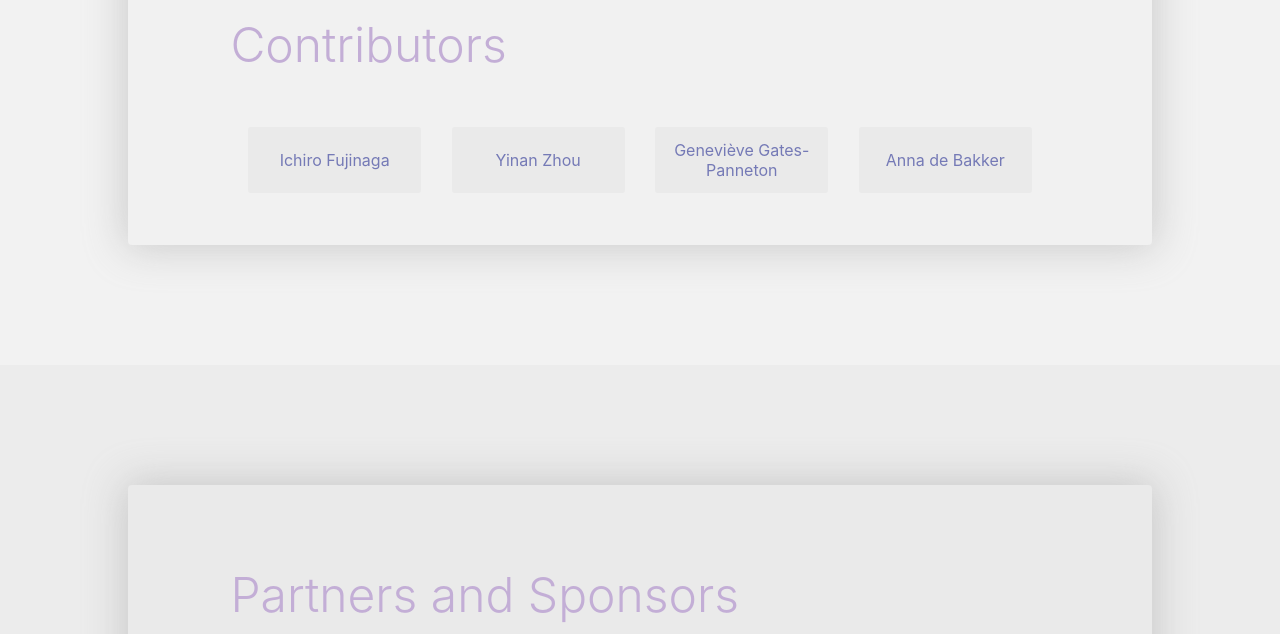
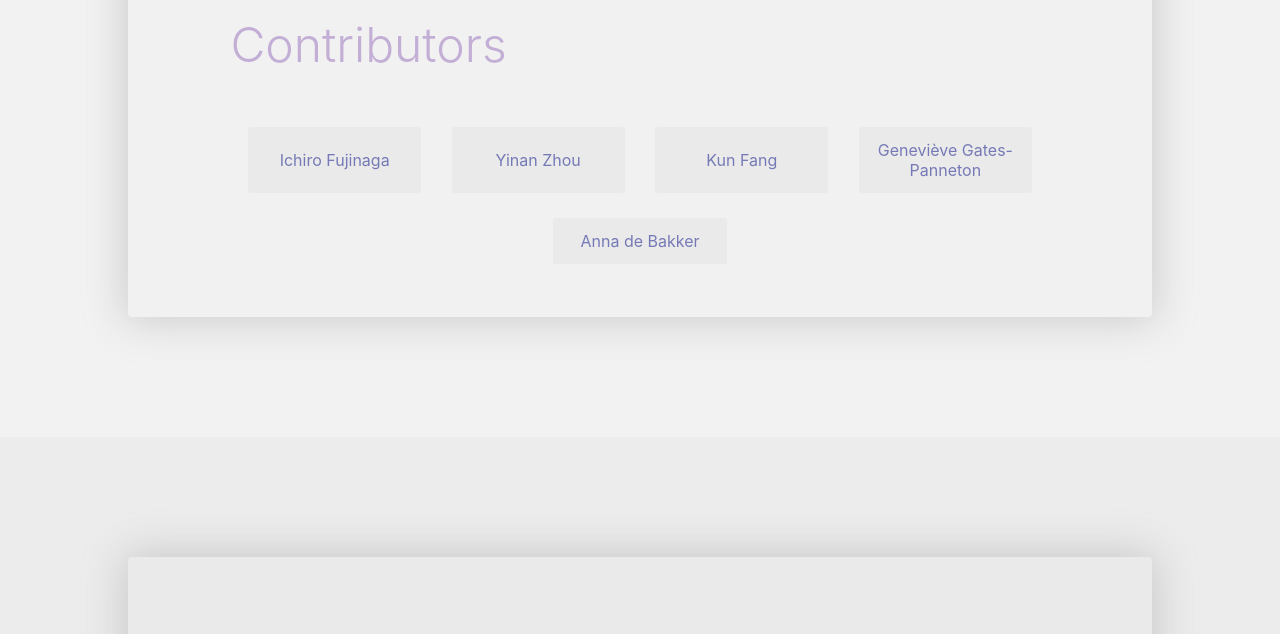
Before and after one commit to DDMAL/Cress, a plain HTML site: page index.html in a window 1280 px wide. Shown: the part 1480-2114 px from the top of the page. Drawn offline with nearby package versions, Linux system fonts and the light colour scheme.

Commit message:
fix: update contributors
Refs: #16

```diff
--- a/index.html
+++ b/index.html
@@ -111,6 +111,9 @@
                 <div class="contributor-name">Yinan Zhou</div>
               </div>
               <div class="contributors-list-item">
+                <div class="contributor-name">Kun Fang</div>
+              </div>
+              <div class="contributors-list-item">
                 <div class="contributor-name">Geneviève Gates-Panneton</div>
               </div>
               <div class="contributors-list-item">
```
